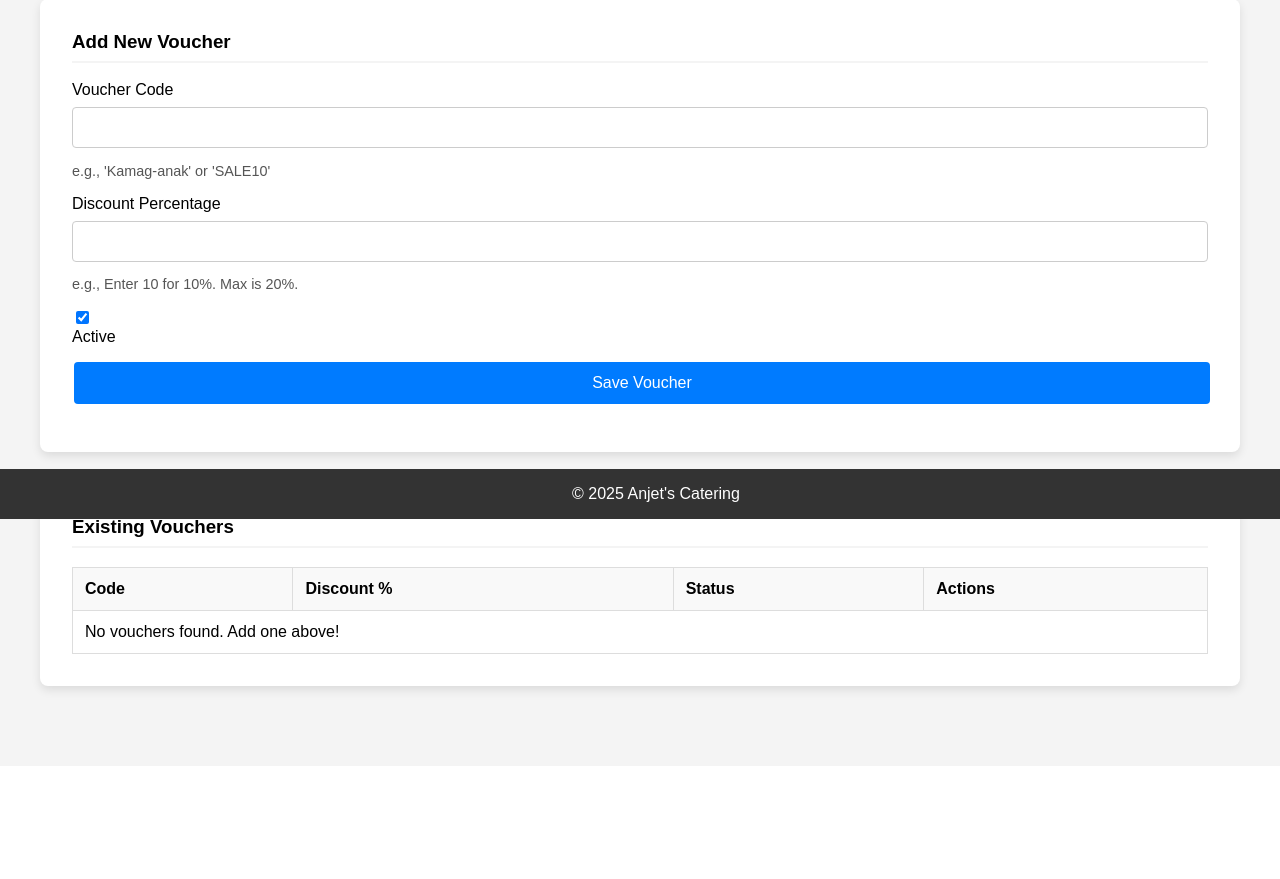
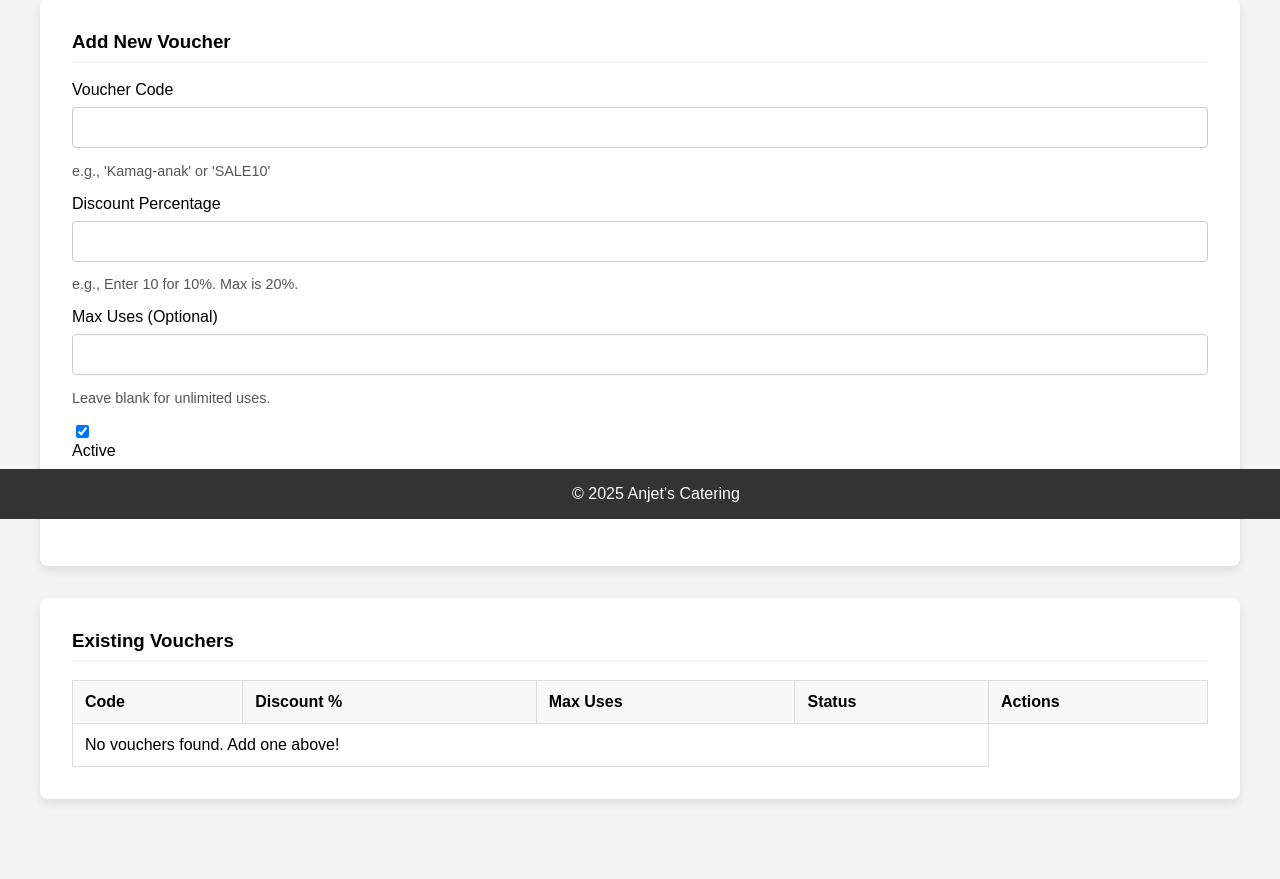
Before and after one commit to oks328/anjets-catering-pos, a Flask app: page /admin/vouchers in a window 1280 px wide. Shown: the part 281-1160 px from the top of the page. Before the commit the page ends 978 px from the top, so only its background shows below. Run offline with Flask 3, Linux system fonts and the light colour scheme; the visitor is signed in with stand-in values (Sample User, id 1); data that the repository does not hold is empty; some libraries are stand-ins or nearby versions.

Commit message:
updated buffet workflow(added dynamic checklist), added max usage for vouchers

```diff
--- a/app/__init__.py
+++ b/app/__init__.py
@@ -4,6 +4,7 @@ from flask_sqlalchemy import SQLAlchemy
 from flask_bcrypt import Bcrypt
 from flask_login import LoginManager
 from flask_mail import Mail  # <-- 1. IMPORT MAIL
+from flask_migrate import Migrate
 
 # Initialize our database
 db = SQLAlchemy()
@@ -13,6 +14,7 @@ login_manager = LoginManager()
 login_manager.login_view = 'admin_login'
 login_manager.login_message_category = 'info'
 
+migrate = Migrate()
 mail = Mail() # <-- 2. CREATE MAIL INSTANCE
 
 def create_app(config_class=Config):
@@ -26,6 +28,7 @@ def create_app(config_class=Config):
     bcrypt.init_app(app)
     login_manager.init_app(app)
     mail.init_app(app) # <-- 3. INITIALIZE MAIL
+    migrate.init_app(app, db)
 
     # Register our 'routes' (the URLs)
     with app.app_context():
--- a/app/forms.py
+++ b/app/forms.py
@@ -7,6 +7,7 @@ from wtforms import StringField, PasswordField, SubmitField, TextAreaField, Bool
 from wtforms.validators import DataRequired, Length, Optional, EqualTo, ValidationError, NumberRange, Email, Regexp
 from flask_wtf.file import FileField, FileAllowed, FileSize
 from app.models import Customer
+from wtforms import IntegerField
 
 def password_complexity(form, field):
     """
@@ -122,16 +123,6 @@ class VoucherForm(FlaskForm):
         validators=[DataRequired(), Length(min=3, max=50)],
         description="e.g., 'Kamag-anak' or 'SALE10'"
     )
-
-class VoucherForm(FlaskForm):
-    """
-    Form for adding/editing a voucher.
-    """
-    code = StringField(
-        'Voucher Code',
-        validators=[DataRequired(), Length(min=3, max=50)],
-        description="e.g., 'Kamag-anak' or 'SALE10'"
-    )
     discount_percentage = DecimalField(
         'Discount Percentage',
         places=2,
@@ -146,6 +137,14 @@ class VoucherForm(FlaskForm):
         'Active',
         default=True
     )
+
+    # --- ADD THIS FIELD ---
+    max_uses = IntegerField(
+        'Max Uses (Optional)',
+        validators=[Optional(), NumberRange(min=1)],
+        description="Leave blank for unlimited uses."
+    )
+
     submit = SubmitField('Save Voucher')
 
 class UserAddForm(FlaskForm):
--- a/app/models.py
+++ b/app/models.py
@@ -197,3 +197,6 @@ class Voucher(db.Model):
     # --- FIX WAS HERE ---
     discount_percentage = db.Column(db.Numeric(5, 2), nullable=False)
     is_active = db.Column(db.Boolean, default=True, nullable=False)
+
+    max_uses = db.Column(db.Integer, nullable=True) # null = infinite uses
+    current_uses = db.Column(db.Integer, nullable=False, default=0)
--- a/app/routes.py
+++ b/app/routes.py
@@ -320,6 +320,12 @@ def client_cart():
     total_discount_amount = buffet_discount_amt + voucher_discount_amt
     final_total = total_price - total_discount_amount
 
+    # Find all active vouchers that have not expired
+    available_vouchers = Voucher.query.filter(
+        Voucher.is_active == True,
+        (Voucher.max_uses == None) | (Voucher.current_uses < Voucher.max_uses)
+    ).all()
+
     return render_template(
         'client_cart.html',
         cart_items=cart_items,
@@ -406,6 +412,12 @@ def apply_voucher():
     voucher = Voucher.query.filter_by(code=code, is_active=True).first()
 
     if voucher:
+        if voucher.max_uses is not None and voucher.current_uses >= voucher.max_uses:
+            flash("This voucher code has reached its maximum usage limit.", 'danger')
+            session.pop('voucher_code', None)
+            session.pop('discount_percentage', None)
+            return redirect(url_for('client_cart'))
+
         # Found a valid, active voucher! Save it to the session.
         session['voucher_code'] = voucher.code
         session['discount_percentage'] = float(voucher.discount_percentage)
@@ -626,6 +638,14 @@ def place_order():
                 price_per_item=item_data['price']
             )
             db.session.add(new_item)
+
+            if session.get('voucher_code'):
+            # Find the voucher that was used
+                voucher_to_update = Voucher.query.filter_by(code=session['voucher_code']).first()
+                if voucher_to_update:
+                    # Increment its use count
+                    voucher_to_update.current_uses += 1
+                    db.session.add(voucher_to_update)
 
         db.session.commit()
 
@@ -2115,7 +2135,8 @@ def admin_add_voucher():
         new_voucher = Voucher(
             code=form_code,
             discount_percentage=add_form.discount_percentage.data,
-            is_active=add_form.is_active.data
+            is_active=add_form.is_active.data,
+            max_uses=add_form.max_uses.data
         )
         db.session.add(new_voucher)
         try:
@@ -2158,6 +2179,7 @@ def admin_edit_voucher(voucher_id):
 
         voucher.code = form_code
         voucher.discount_percentage = edit_form.discount_percentage.data
+        voucher.max_uses = edit_form.max_uses.data
         # We don't update is_active here, that's handled by the toggle route
 
         try:
--- a/app/templates/admin_vouchers.html
+++ b/app/templates/admin_vouchers.html
@@ -20,6 +20,12 @@
                 <p style="font-size: 0.9em; color: #555;">{{ add_form.discount_percentage.description }}</p>
             </div>
 
+            <div class="form-group">
+            {{ add_form.max_uses.label }}
+            {{ add_form.max_uses(class="form-control") }}
+            <p style="font-size: 0.9em; color: #555;">{{ add_form.max_uses.description }}</p>
+        </div>
+
             <div class="form-group form-group-checkbox">
                 {{ add_form.is_active(id="add_is_active") }}
                 {{ add_form.is_active.label(for="add_is_active") }}
@@ -38,6 +44,7 @@
                 <tr>
                     <th>Code</th>
                     <th>Discount %</th>
+                    <th>Max Uses</th>
                     <th>Status</th>
                     <th>Actions</th>
                 </tr>
@@ -52,6 +59,9 @@
                         </td>
                         <td>
                             {{ edit_form.discount_percentage(class="form-control", value=voucher.discount_percentage) }}
+                        </td>
+                        <td>
+                            {{ edit_form.max_uses(class="form-control", value=voucher.max_uses or '') }}
                         </td>
                         <td>
                         {% if voucher.is_active %}
```
Also changed, not shown: app/templates/client_cart.html (+26 -2 lines).
